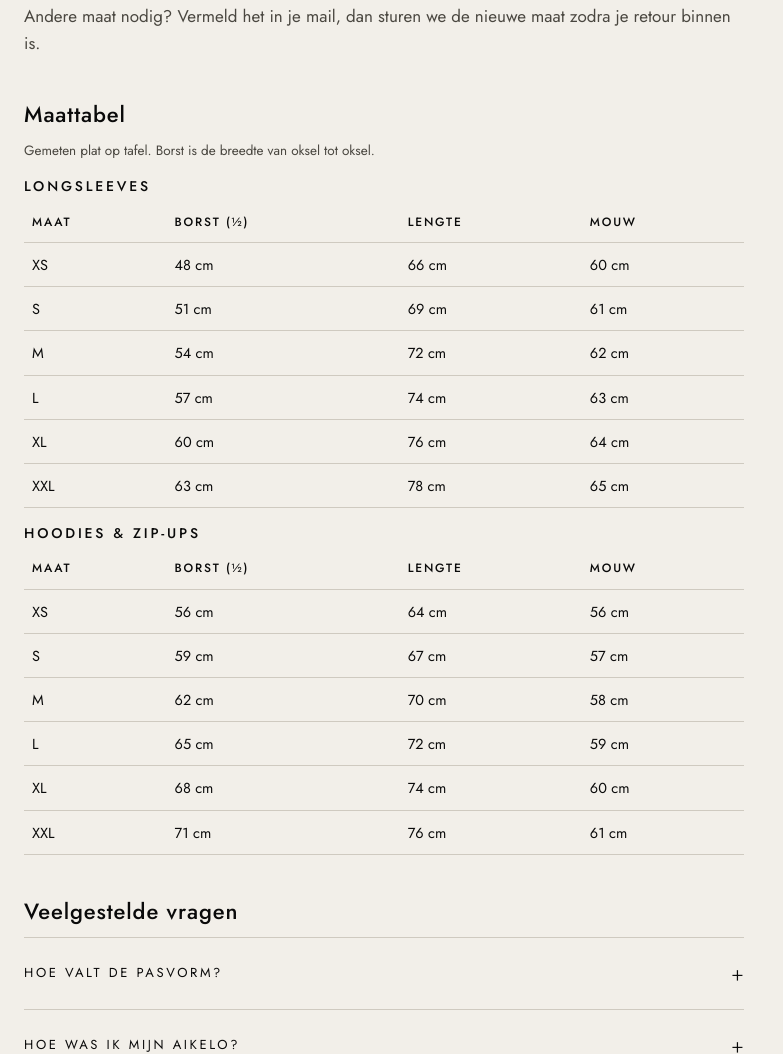
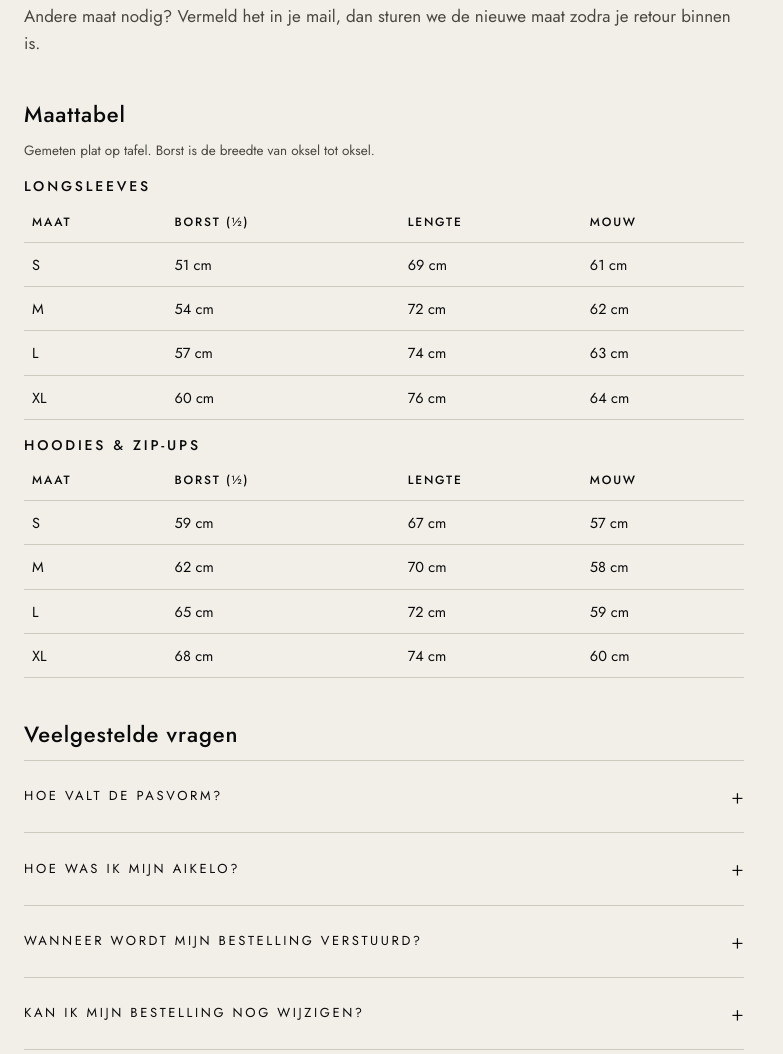
Before and after one commit to FlorisNextSense/aikelo, a plain HTML site: page public/info.html in a window 1280 px wide. Shown: the part 867-1921 px from the top of the page, without its empty margins (0-783 px from the left). Drawn offline with Linux system fonts and the light colour scheme.

Commit message:
Zet echte prijzen, contactgegevens en maten S t/m XL
Co-Authored-By: Claude Opus 5.5 <noreply@anthropic.com>

```diff
--- a/public/css/style.css
+++ b/public/css/style.css
@@ -176,7 +176,7 @@ p { margin: 0 0 1em; }
 .swatch span { position: absolute; inset: 5px; border-radius: 50%; border: 1px solid rgba(0,0,0,.25); }
 .swatch input:checked + span { box-shadow: 0 0 0 2px var(--bg), 0 0 0 3px var(--ink); }
 .swatch input:focus-visible + span { outline: 2px solid var(--ink); outline-offset: 5px; }
-.sizes { display: grid; grid-template-columns: repeat(6, 1fr); gap: 8px; }
+.sizes { display: grid; grid-template-columns: repeat(4, 1fr); gap: 8px; }
 .size { position: relative; }
 .size input { position: absolute; opacity: 0; inset: 0; margin: 0; cursor: pointer; }
 .size span { display: grid; place-items: center; min-height: 48px; border: 1px solid var(--line); font-size: 14px; background: var(--paper); border-radius: var(--radius); }
--- a/public/js/pages.js
+++ b/public/js/pages.js
@@ -162,8 +162,8 @@
         rows.map(function (r) { return '<tr><td>' + r[0] + '</td><td>' + r[1] + ' cm</td><td>' + r[2] + ' cm</td><td>' + r[3] + ' cm</td></tr>'; }).join('') + '</tbody></table></div>';
     }
     return '<p class="note">Gemeten plat op tafel. Borst is de breedte van oksel tot oksel.</p>' +
-      t('Longsleeves', [['XS', 48, 66, 60], ['S', 51, 69, 61], ['M', 54, 72, 62], ['L', 57, 74, 63], ['XL', 60, 76, 64], ['XXL', 63, 78, 65]]) +
-      t('Hoodies &amp; zip-ups', [['XS', 56, 64, 56], ['S', 59, 67, 57], ['M', 62, 70, 58], ['L', 65, 72, 59], ['XL', 68, 74, 60], ['XXL', 71, 76, 61]]);
+      t('Longsleeves', [['S', 51, 69, 61], ['M', 54, 72, 62], ['L', 57, 74, 63], ['XL', 60, 76, 64]]) +
+      t('Hoodies &amp; zip-ups', [['S', 59, 67, 57], ['M', 62, 70, 58], ['L', 65, 72, 59], ['XL', 68, 74, 60]]);
   }
   window.AIKELO_SIZE_TABLES = sizeTables;
   P.info = function () { A().$('#sizeTables').innerHTML = sizeTables(); };
--- a/public/js/products.js
+++ b/public/js/products.js
@@ -6,8 +6,8 @@
 
 window.AIKELO_CONFIG = {
   // ⚠️ Vul je eigen gegevens in
-  email: 'info@aikelo.nl',          // hier komen bestellingen en vragen binnen
-  instagram: 'aikelo',             // zonder @
+  email: 'aikelo.clothing@gmail.com',         // hier komen bestellingen en vragen binnen
+  instagram: 'aikelo.clothing',            // zonder @
   shippingCost: 4.95,              // verzendkosten NL
   freeShippingFrom: 100,           // gratis verzending vanaf dit bedrag
   deliveryText: '3 tot 5 werkdagen',
@@ -34,13 +34,13 @@ window.AIKELO_CATEGORIES = {
 };
 
 (function () {
-  var LS_SIZES = ['XS', 'S', 'M', 'L', 'XL', 'XXL'];
-  var HOODIE_SIZES = ['XS', 'S', 'M', 'L', 'XL', 'XXL'];
+  var LS_SIZES = ['S', 'M', 'L', 'XL'];
+  var HOODIE_SIZES = ['S', 'M', 'L', 'XL'];
 
   window.AIKELO_PRODUCTS = [
     {
       id: 'longsleeve-stuiterend', code: 'A', cat: 'longsleeves',
-      name: 'Longsleeve Stuiterend', price: 45, img: 'ls-stuiterend',
+      name: 'Longsleeve Stuiterend', price: 39.95, img: 'ls-stuiterend',
       colors: ['beige', 'navy', 'bordeaux', 'wit', 'groen'], sizes: LS_SIZES,
       short: 'Losse letters die over de rug stuiteren, een molentje bij de zoom.',
       desc: 'De letters van aikelo vallen los over je rug, alsof ze net zijn neergegooid. Onderaan de rug een klein molentje tussen “made to” en “live in”. Voor een klein aikelo-woordje op de borst en “made to live in · 2026” bij de zoom.',
@@ -48,7 +48,7 @@ window.AIKELO_CATEGORIES = {
     },
     {
       id: 'longsleeve-echo', code: 'B', cat: 'longsleeves',
-      name: 'Longsleeve Echo', price: 45, img: 'ls-echo',
+      name: 'Longsleeve Echo', price: 39.95, img: 'ls-echo',
       colors: ['beige', 'navy', 'bordeaux', 'wit', 'groen'], sizes: LS_SIZES,
       short: 'Vervagende rijen aikelo op de rug, een fietsje bij de zoom.',
       desc: 'Vier rijen aikelo die steeds lichter worden, als een echo over je rug. Bij de zoom een fietsje. Voor een klein logo op de borst en “made to live in · 2026” onderaan.',
@@ -56,7 +56,7 @@ window.AIKELO_CATEGORIES = {
     },
     {
       id: 'longsleeve-stempel', code: 'J', cat: 'longsleeves',
-      name: 'Longsleeve Stempel', price: 45, img: 'ls-stempel',
+      name: 'Longsleeve Stempel', price: 39.95, img: 'ls-stempel',
       colors: ['beige', 'navy', 'bordeaux', 'wit', 'groen'], sizes: LS_SIZES,
       short: 'Een stempel “longsleeve no. 1” op de rug, een tulp bij de zoom.',
       desc: 'Op de rug een stempel: longsleeve no. 1, aikelo, made to live in · 2026. Bij de zoom een tulp. Voor alleen een klein aikelo bij de zoom. Rustig van voren, een verhaal op je rug.',
@@ -64,7 +64,7 @@ window.AIKELO_CATEGORIES = {
     },
     {
       id: 'longsleeve-streep', code: 'S', cat: 'longsleeves',
-      name: 'Longsleeve Streep', price: 49, img: 'streep',
+      name: 'Longsleeve Streep', price: 39.95, img: 'streep',
       colors: ['navy', 'groen', 'grijs'], sizes: LS_SIZES,
       short: 'Wit met gekleurde strepen, print direct over de strepen.',
       desc: 'Een klassieke streep in wit met navy, groen of grijs. De aikelo-print staat direct over de strepen heen: zwart op navy en groen, rood op grijs.',
@@ -72,7 +72,7 @@ window.AIKELO_CATEGORIES = {
     },
     {
       id: 'hoodie-holle-letters', code: '5', cat: 'hoodies',
-      name: 'Hoodie Made to live in', price: 69, img: 'hoodie-holle-letters',
+      name: 'Hoodie Made to live in', price: 64.99, img: 'hoodie-holle-letters',
       colors: ['beige', 'navy', 'bordeaux', 'grijs', 'groen'], sizes: HOODIE_SIZES,
       short: 'Grote letters “made to live in” van elleboog tot elleboog.',
       desc: 'MADE TO LIVE IN in grote letters in een boog over de hele rug, van elleboog tot elleboog, met 2026 eronder. Klein aikelo op de borst.',
@@ -80,7 +80,7 @@ window.AIKELO_CATEGORIES = {
     },
     {
       id: 'hoodie-nummer', code: '6', cat: 'hoodies',
-      name: 'Hoodie 01.', price: 69, img: 'hoodie-nummer',
+      name: 'Hoodie 01.', price: 64.99, img: 'hoodie-nummer',
       colors: ['espresso', 'navy', 'bordeaux', 'grijs', 'groen'], sizes: HOODIE_SIZES,
       short: 'Een groot “01.” op de rug, kleine tekst bij de zoom.',
       desc: 'Onze eerste. Een groot 01. op de rug met aikelo eronder, en voor “made to live in · 2026” bij de zoom.',
@@ -88,7 +88,7 @@ window.AIKELO_CATEGORIES = {
     },
     {
       id: 'hoodie-verticaal', code: '11', cat: 'hoodies',
-      name: 'Hoodie Verticaal', price: 69, img: 'hoodie-verticaal',
+      name: 'Hoodie Verticaal', price: 64.99, img: 'hoodie-verticaal',
       colors: ['zwart', 'navy', 'bordeaux', 'grijs', 'groen'], sizes: HOODIE_SIZES,
       short: 'Een enorm aikelo verticaal over de rug.',
       desc: 'aikelo in enorme letters van boven naar beneden over je rug. Voor een klein woordje bij de zoom.',
@@ -96,7 +96,7 @@ window.AIKELO_CATEGORIES = {
     },
     {
       id: 'hoodie-poster', code: '14', cat: 'hoodies',
-      name: 'Hoodie Poster', price: 69, img: 'hoodie-poster',
+      name: 'Hoodie Poster', price: 64.99, img: 'hoodie-poster',
       colors: ['bordeaux-beige', 'navy', 'bordeaux', 'grijs', 'groen'], sizes: HOODIE_SIZES,
       short: 'Grote regels tekst op de rug, als een poster.',
       desc: '“made to live in” in grote regels over de rug, opgebouwd als een poster. Voor een klein logo op de borst.',
@@ -104,7 +104,7 @@ window.AIKELO_CATEGORIES = {
     },
     {
       id: 'zip-holle-letters', code: '5', cat: 'zip',
-      name: 'Zip-up Made to live in', price: 79, img: 'zip-holle-letters',
+      name: 'Zip-up Made to live in', price: 74.99, img: 'zip-holle-letters',
       colors: ['navy', 'bordeaux', 'grijs', 'groen'], sizes: HOODIE_SIZES,
       short: 'Rits, en “made to live in” in een boog over de rug.',
       desc: 'De Made to live in-hoodie met een rits. Grote letters in een boog over de rug, 2026 eronder.',
@@ -112,7 +112,7 @@ window.AIKELO_CATEGORIES = {
     },
     {
       id: 'zip-nummer', code: '6', cat: 'zip',
-      name: 'Zip-up 01.', price: 79, img: 'zip-nummer',
+      name: 'Zip-up 01.', price: 74.99, img: 'zip-nummer',
       colors: ['navy', 'bordeaux', 'grijs', 'groen'], sizes: HOODIE_SIZES,
       short: 'Rits, en een groot “01.” op de rug.',
       desc: 'De 01.-hoodie met een rits. Groot 01. op de rug met aikelo eronder.',
@@ -120,7 +120,7 @@ window.AIKELO_CATEGORIES = {
     },
     {
       id: 'zip-verticaal', code: '11', cat: 'zip',
-      name: 'Zip-up Verticaal', price: 79, img: 'zip-verticaal',
+      name: 'Zip-up Verticaal', price: 74.99, img: 'zip-verticaal',
       colors: ['navy', 'bordeaux', 'grijs', 'groen'], sizes: HOODIE_SIZES,
       short: 'Rits, en aikelo verticaal over de rug.',
       desc: 'De Verticaal-hoodie met een rits. Een enorm aikelo van boven naar beneden over de rug.',
@@ -128,7 +128,7 @@ window.AIKELO_CATEGORIES = {
     },
     {
       id: 'zip-poster', code: '14', cat: 'zip',
-      name: 'Zip-up Poster', price: 79, img: 'zip-poster',
+      name: 'Zip-up Poster', price: 74.99, img: 'zip-poster',
       colors: ['navy', 'bordeaux', 'grijs', 'groen'], sizes: HOODIE_SIZES,
       short: 'Rits, en grote regels tekst op de rug.',
       desc: 'De Poster-hoodie met een rits. “made to live in” in grote regels over de rug.',
```
Also changed, not shown: public/index.html (+1 -1 lines).
